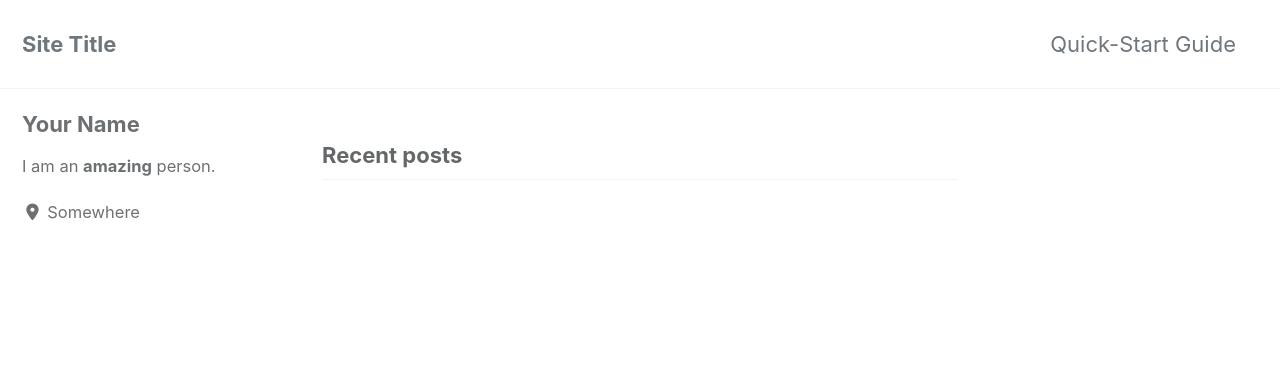
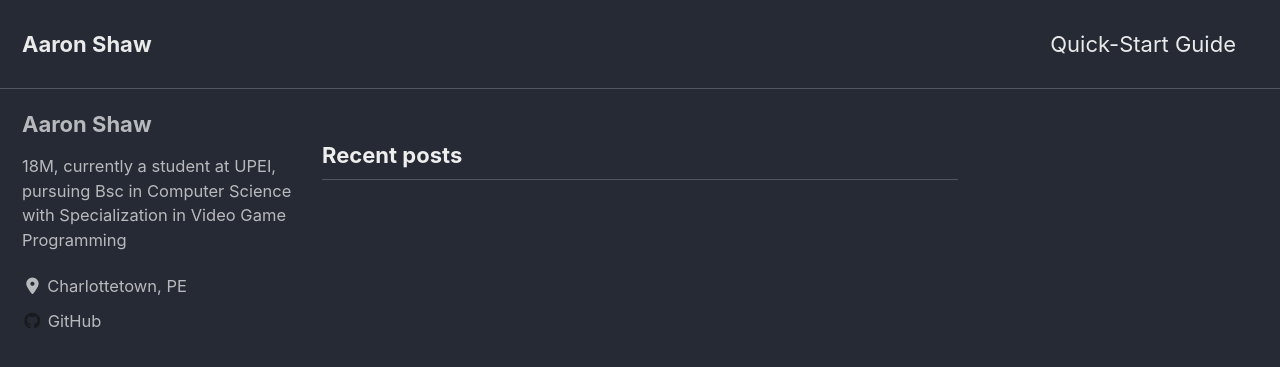
Before and after one commit to aaronshawcsh/aaronshawcsh.github.io, a Jekyll site: the page built from index.html, in a window 1280 px wide and 900 px high. Shown: the top 367 px of the window. Built offline with Jekyll 4.4.1, drawn with Linux system fonts in a browser that asks for light colours; cached includes are drawn as plain includes; nearby versions of some CDN libraries; the list of posts is cut into pages by our own code; some of the changed text lies outside the part shown.

Commit message:
basics done

```diff
--- a/_config.yml
+++ b/_config.yml
@@ -12,15 +12,15 @@
 
 # theme                  : "minimal-mistakes-jekyll"
 # remote_theme           : "mmistakes/minimal-mistakes"
-minimal_mistakes_skin    : "default" # "air", "aqua", "contrast", "dark", "dirt", "neon", "mint", "plum", "sunrise"
+minimal_mistakes_skin    : "dark" # "air", "aqua", "contrast", "dark", "dirt", "neon", "mint", "plum", "sunrise"
 
 # Site Settings
 locale                   : "en-US"
-title                    : "Site Title"
+title                    : "Aaron Shaw"
 title_separator          : "-"
 subtitle                 : # site tagline that appears below site title in masthead
-name                     : "Your Name"
-description              : "An amazing website."
+name                     : "Aaron Shaw"
+description              : "Computer Programmer Portfolio"
 url                      : # the base hostname & protocol for your site e.g. "https://mmistakes.github.io"
 baseurl                  : # the subpath of your site, e.g. "/blog"
 repository               : # GitHub username/repo-name e.g. "mmistakes/minimal-mistakes"
@@ -93,10 +93,10 @@ analytics:
 
 # Site Author
 author:
-  name             : "Your Name"
+  name             : "Aaron Shaw"
   avatar           : # path of avatar image, e.g. "/assets/images/bio-photo.jpg"
-  bio              : "I am an **amazing** person."
-  location         : "Somewhere"
+  bio              : "18M, currently a student at UPEI, pursuing Bsc in Computer Science with Specialization in Video Game Programming"
+  location         : "Charlottetown, PE"
   email            :
   links:
     - label: "Email"
@@ -113,7 +113,7 @@ author:
       # url: "https://facebook.com/"
     - label: "GitHub"
       icon: "fab fa-fw fa-github"
-      # url: "https://github.com/"
+      url: "https://github.com/aaronshawcsh"
     - label: "Instagram"
       icon: "fab fa-fw fa-instagram"
       # url: "https://instagram.com/"
@@ -129,7 +129,7 @@ footer:
       # url:
     - label: "GitHub"
       icon: "fab fa-fw fa-github"
-      # url:
+      url: "https://github.com/aaronshawcsh"
     - label: "GitLab"
       icon: "fab fa-fw fa-gitlab"
       # url:
@@ -279,3 +279,10 @@ defaults:
       comments: # true
       share: true
       related: true
+  # _pages
+  - scope:
+      path: ""
+      type: pages
+    values:
+      layout: single
+      author_profile: true
```
